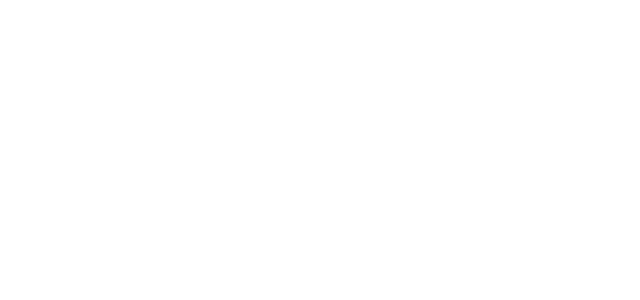
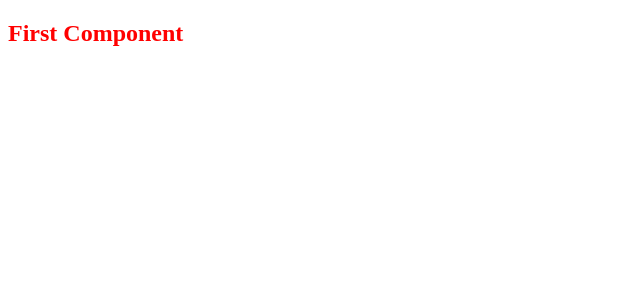
Before and after one commit to MathCoimbra/study-front-end, an Angular app in the folder Angular/fundamentos/: page / in a window 1280 px wide. Shown: the top 300 px of the page, without its empty margins (0-640 px from the left). Built offline with nearby package versions, Linux system fonts and the light colour scheme.

Commit message:
feat: create manually component
Signed-off-by: MathCoimbra <matheuscoimbra35@gmail.com>

```diff
--- a/Angular/fundamentos/src/app/app.component.html
+++ b/Angular/fundamentos/src/app/app.component.html
@@ -0,0 +1,3 @@
+<!-- Arquivo de tela da aplicação -->
+
+<app-first-component></app-first-component>
--- a/Angular/fundamentos/src/app/app.component.ts
+++ b/Angular/fundamentos/src/app/app.component.ts
@@ -1,3 +1,5 @@
+/* Arquivo que irá rodar a aplicação na tela app.component.html */
+
 import { Component } from '@angular/core';
 
 @Component({
--- a/Angular/fundamentos/src/app/app.module.ts
+++ b/Angular/fundamentos/src/app/app.module.ts
@@ -3,10 +3,12 @@
 
 import { AppRoutingModule } from './app-routing.module';
 import { AppComponent } from './app.component';
+import { FirstComponent } from './first-component/first-component';
 
 @NgModule({
   declarations: [
-    AppComponent
+    AppComponent,
+    FirstComponent
   ],
   imports: [
     BrowserModule,
--- /dev/null
+++ b/Angular/fundamentos/src/app/first-component/first-component.ts
@@ -0,0 +1,8 @@
+import { Component } from "@angular/core";
+
+@Component({
+  selector: "app-first-component",
+  template: "<h2> First Component </h2>",
+  styles: ["h2 {color: red;}"]
+})
+export class FirstComponent {}
```
